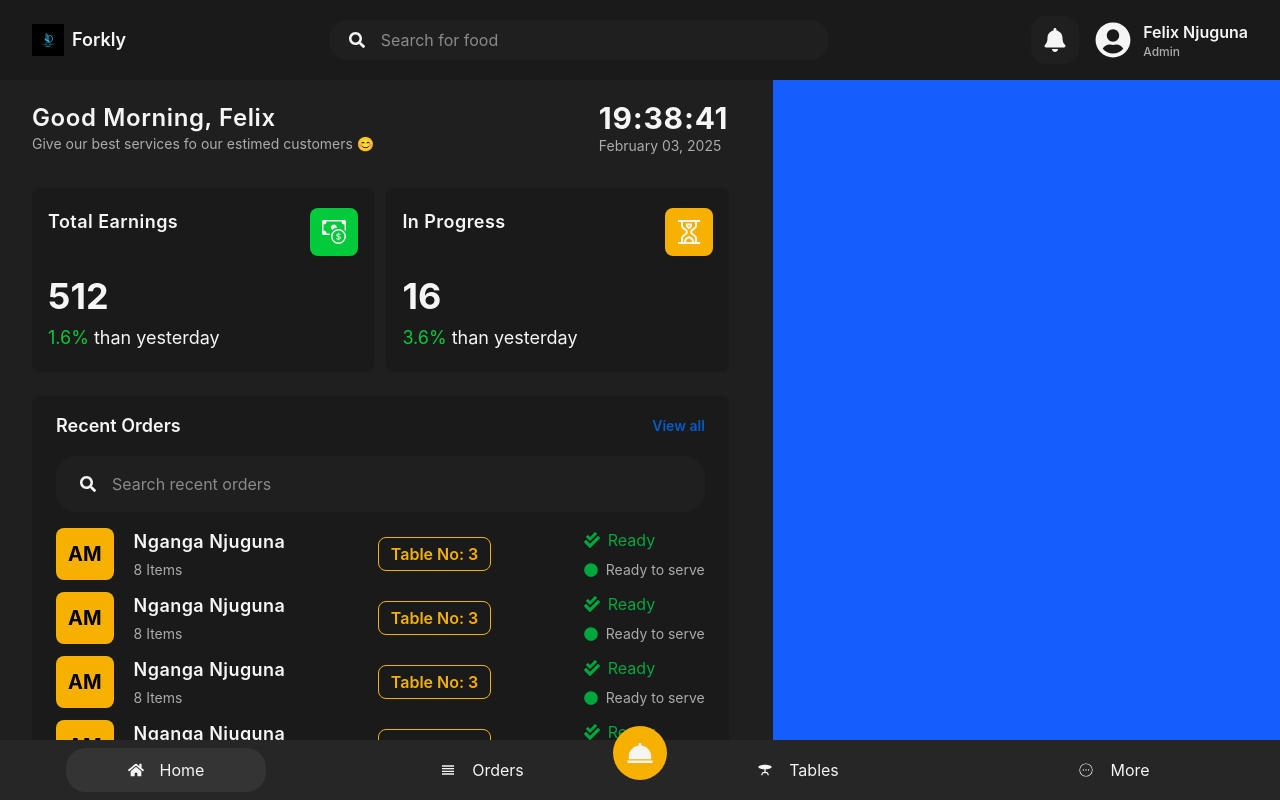
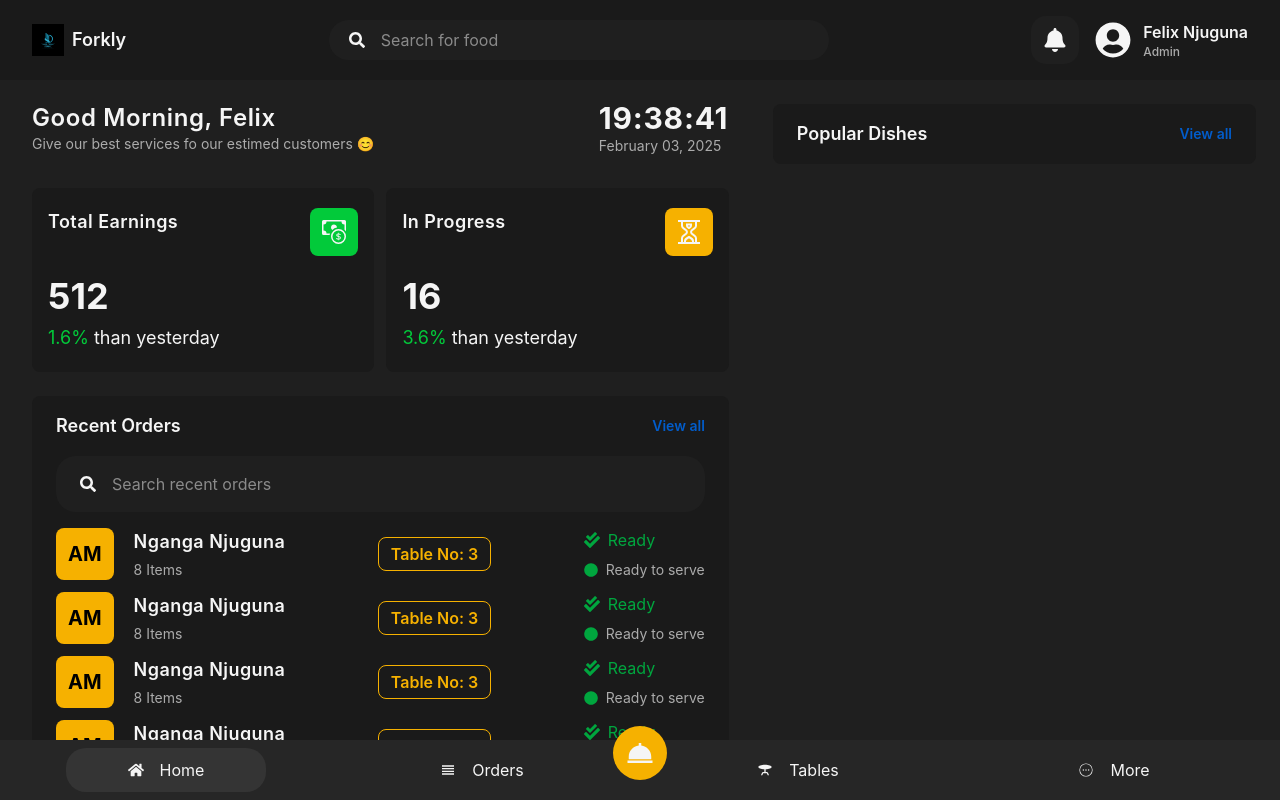
Before and after one commit to FlxBot001/pos_system, a React (Vite) app: page / in a window 1280 px wide. Built offline with nearby package versions, Linux system fonts and the light colour scheme.

Commit message:
Created a left UI for home and replaced with popular shishes

```diff
--- /dev/null
+++ b/src/components/home/PopularDishes.jsx
@@ -0,0 +1,20 @@
+import React from 'react'
+
+const PopularDishes = () => {
+    return (
+        <div className="mt-6 pr-6">
+            <div className="w-full bg-[#1a1a1a] rounded-lg">
+                <div className="flex justify-between items-center px-6 py-4">
+                    <h1 className="text-[#f5f5f5] text-lg font-semibold">
+                        Popular Dishes
+                    </h1>
+                    <a href="" className="text-[#025cca] text-sm font-semibold">
+                        View all
+                    </a>
+                </div>
+            </div>
+        </div>
+    )
+}
+
+export default PopularDishes
--- a/src/pages/Home.jsx
+++ b/src/pages/Home.jsx
@@ -5,6 +5,7 @@ import MiniCard from '../components/home/MiniCard'
 import { BsCashCoin } from 'react-icons/bs'
 import { GrInProgress } from 'react-icons/gr'
 import RecentOrders from '../components/home/RecentOrders'
+import PopularDishes from '../components/home/PopularDishes'
 
 const Home = () => {
   return (
@@ -29,8 +30,8 @@ const Home = () => {
         <RecentOrders />
       </div>
       {/* Right Div */}
-      <div className="flex-[2] bg-blue-600">
-
+      <div className="flex-[2] ">
+        <PopularDishes />
       </div>
       <BottomNav />
     </section>
```
